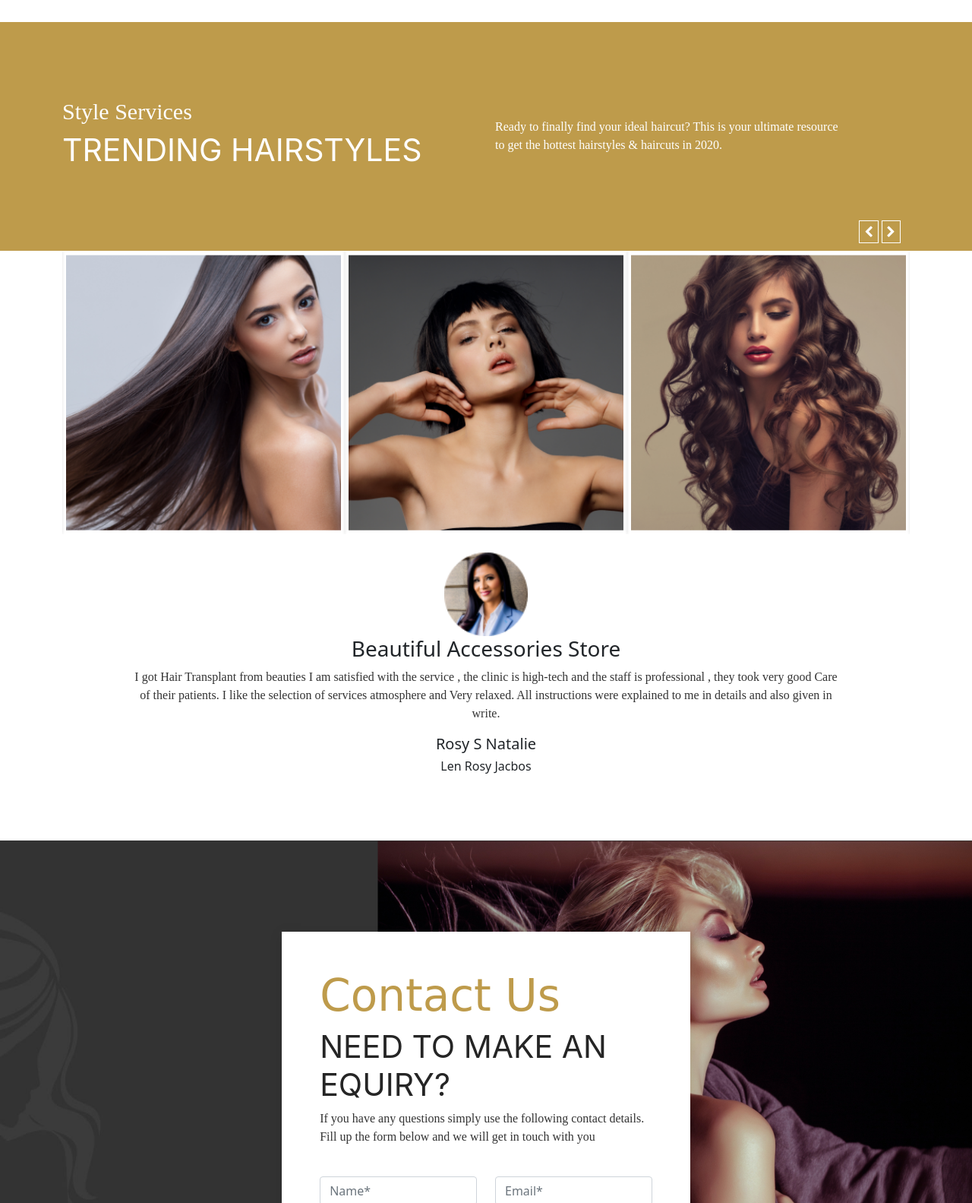
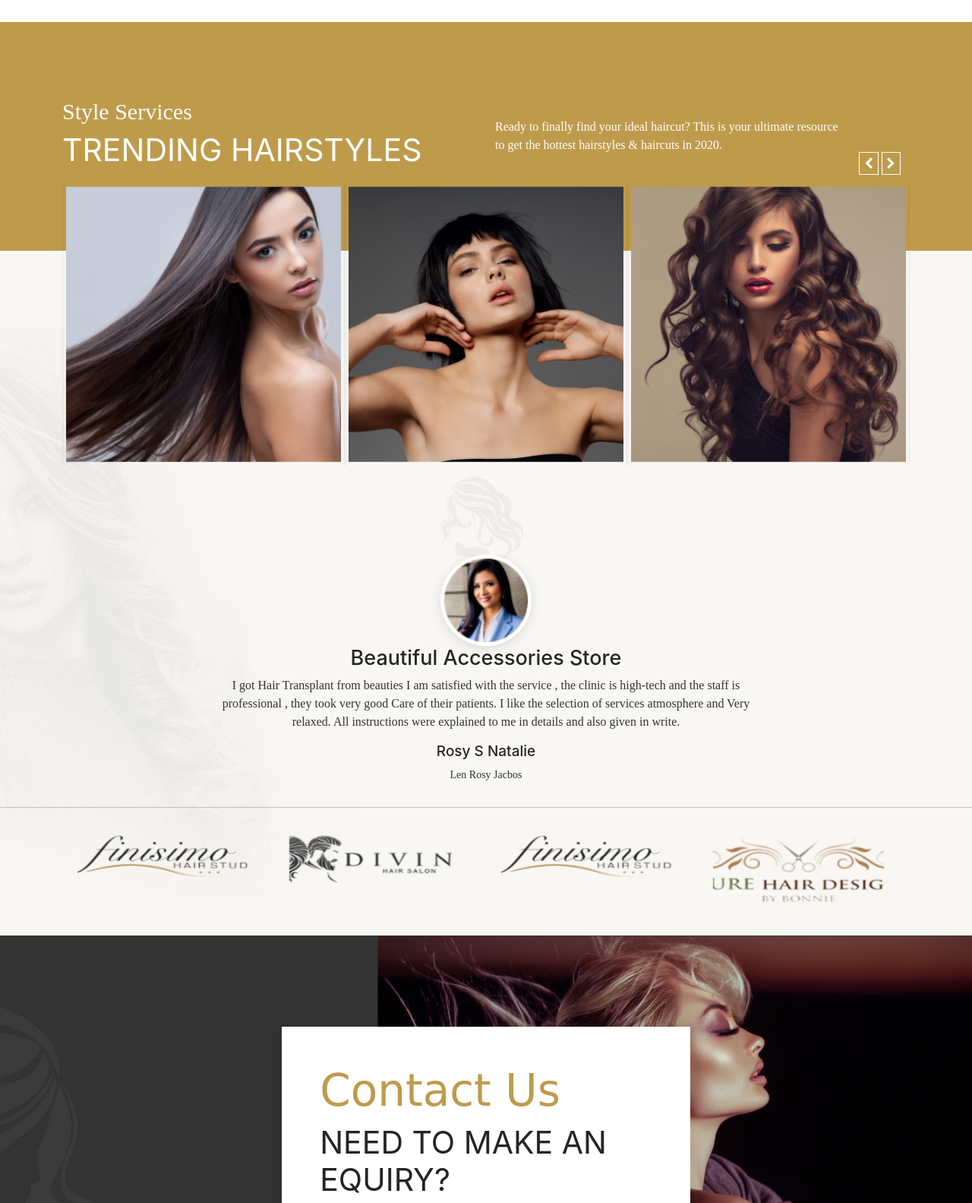
Before and after one commit to usmanshan39/creation31, a PHP site: page / in a window 1280 px wide. Shown: the part 4917-6500 px from the top of the page at 76% size. Run offline with PHP 8.4, Linux system fonts and the light colour scheme; some libraries are stand-ins or nearby versions; some web fonts are replaced.

Commit message:
home pages

```diff
--- a/assets/css/style.css
+++ b/assets/css/style.css
@@ -333,6 +333,12 @@ ul.bullet-ul li:after {
 .trending-test .gold-sec p {
     color: #fff;
 }
+.trending-test .testimonial-sec{
+    position: absolute;
+    top: 70%;
+    left: 0;
+    right: 0;
+}
 
 .trending-test .testimonial-sec .img-card {
     padding: 5px;
@@ -354,9 +360,56 @@ ul.bullet-ul li:after {
     border: 1px solid #fff;
 }
 
-.home-testimonial-sec .head-sec .test-profile{
+.home-testimonial-sec .head-sec .img-sec{
+    margin: auto;
+    width: 120px;
+    height: 120px;
+    display: flex;
+    align-items: center;
+    justify-content: center;
+    background-color: #fff;
+    box-shadow: 0px 3px 15px 0px rgba(0, 0, 0, 0.12);
+    border-radius: 50%;
+    -webkit-border-radius: 50%;
+    -moz-border-radius: 50%;
+    -ms-border-radius: 50%;
+    -o-border-radius: 50%;
+}
+
+.home-testimonial-sec{
+    background-image: url("../images/home-slider2-bg.jpeg");
+    background-position: center;
+    background-size: cover;
+    background-repeat: no-repeat;
+    padding-top: 400px;
+    padding-bottom: 0px;
+}
+
+.home-testimonial-sec .head-sec .img-sec .test-profile{
     width: 110px;
     height: 110px;
+}
+.home-testimonial-sec .text-sec .heading{
+    font-family: Inter;
+    font-size: 27px;
+    color: var(--main-black);
+}
+.home-testimonial-sec .body-sec .wri-name{
+    font-size: 19px;
+    font-family: Inter;
+    color: var(--main-black);
+}
+.home-testimonial-sec .body-sec .wri-post{
+    font-size: 14px;
+    font-family: Poppins;
+    color: var(--black-b);
+}
+
+.home-testimonial-sec .brands-testimonial .item{
+    padding: 20px;
+}
+.home-testimonial-sec .brands-testimonial .item img{
+    width: 225px;
 }
 
 
--- a/index.html
+++ b/index.html
@@ -531,7 +531,7 @@
         </div>
     </section>
 
-    <section class="trending-test mt-sec">
+    <section class="trending-test mt-sec position-relative">
         <div class="gold-sec">
             <div class="container">
                 <div class="row align-items-center">
@@ -595,22 +595,117 @@
     <section class="home-testimonial-sec">
         <div class="container">
             <div class="row">
-                <div class="col-md-10 m-auto">
+                <div class="col-md-10 col-lg-8 m-auto">
+                    <div id="home-testimonial-slider-b" class="owl-carousel">
+                        <div class="item">
+                            <div class="testimonial-content">
                                 <div class="test-card text-center">
                                     <div class="head-sec">
+                                        <div class="img-sec">
                                             <img src="./assets/images/user-profile.png" class="test-profile">
+                                        </div>
                                         <span class="golden-dot"></span>
                                     </div>
                                     <div class="text-sec">
                                         <h3 class="heading">Beautiful Accessories Store</h3>
-                            <p class="sec-temp14">I got Hair Transplant from beauties I am satisfied with the service , the clinic is high-tech and
-                                the staff is professional , they took very good Care of their patients. I like the selection of
-                                services atmosphere and Very relaxed. All instructions were explained to me in details and
+                                        <p class="sec-temp14">I got Hair Transplant from beauties I am satisfied with
+                                            the service , the clinic is high-tech and
+                                            the staff is professional , they took very good Care of their patients. I
+                                            like the selection of
+                                            services atmosphere and Very relaxed. All instructions were explained to me
+                                            in details and
                                             also given in write.</p>
                                     </div>
                                     <div class="body-sec">
                                         <h5 class="wri-name">Rosy S Natalie</h5>
-                            <h6 class="wri-post">Len Rosy Jacbos</h6>
+                                        <p class="wri-post">Len Rosy Jacbos</p>
+                                    </div>
+                                </div>
+                            </div>
+                        </div>
+                        <div class="item">
+                            <div class="testimonial-content">
+                                <div class="test-card text-center">
+                                    <div class="head-sec">
+                                        <div class="img-sec">
+                                            <img src="./assets/images/user-profile.png" class="test-profile">
+                                        </div>
+                                        <span class="golden-dot"></span>
+                                    </div>
+                                    <div class="text-sec">
+                                        <h3 class="heading">Beautiful Accessories Store</h3>
+                                        <p class="sec-temp14">I got Hair Transplant from beauties I am satisfied with
+                                            the service , the clinic is high-tech and
+                                            the staff is professional , they took very good Care of their patients. I
+                                            like the selection of
+                                            services atmosphere and Very relaxed. All instructions were explained to me
+                                            in details and
+                                            also given in write.</p>
+                                    </div>
+                                    <div class="body-sec">
+                                        <h5 class="wri-name">Rosy S Natalie</h5>
+                                        <p class="wri-post">Len Rosy Jacbos</p>
+                                    </div>
+                                </div>
+                            </div>
+                        </div>
+                        <div class="item">
+                            <div class="testimonial-content">
+                                <div class="test-card text-center">
+                                    <div class="head-sec">
+                                        <div class="img-sec">
+                                            <img src="./assets/images/user-profile.png" class="test-profile">
+                                        </div>
+                                        <span class="golden-dot"></span>
+                                    </div>
+                                    <div class="text-sec">
+                                        <h3 class="heading">Beautiful Accessories Store</h3>
+                                        <p class="sec-temp14">I got Hair Transplant from beauties I am satisfied with
+                                            the service , the clinic is high-tech and
+                                            the staff is professional , they took very good Care of their patients. I
+                                            like the selection of
+                                            services atmosphere and Very relaxed. All instructions were explained to me
+                                            in details and
+                                            also given in write.</p>
+                                    </div>
+                                    <div class="body-sec">
+                                        <h5 class="wri-name">Rosy S Natalie</h5>
+                                        <p class="wri-post">Len Rosy Jacbos</p>
+                                    </div>
+                                </div>
+                            </div>
+                        </div>
+                    </div>
+                </div>
+            </div>
+        </div>
+        <hr>
+        <div class="container">
+            <div class="brands-testimonial">
+                <div id="brands-testimonial" class="owl-carousel">
+                    <div class="item">
+                        <div class="testimonial-content">
+                            <img src="./assets/images/client-02.png.png" class="img-fluid">
+                        </div>
+                    </div>
+                    <div class="item">
+                        <div class="testimonial-content">
+                            <img src="./assets/images/client-03.png.png" class="img-fluid">
+                        </div>
+                    </div>
+                    <div class="item">
+                        <div class="testimonial-content">
+                            <img src="./assets/images/client-04.png.png" class="img-fluid">
+                        </div>
+                    </div>
+                    <div class="item">
+                        <div class="testimonial-content">
+                            <img src="./assets/images/client-05.png.png" class="img-fluid">
+                        </div>
+                    </div>
+                    <div class="item">
+                        <div class="testimonial-content">
+                            <img src="./assets/images/client-03.png.png" class="img-fluid">
                         </div>
                     </div>
                 </div>
@@ -618,7 +713,7 @@
         </div>
     </section>
 
-    <section class="contact-us-sec mt-sec">
+    <section class="contact-us-sec">
         <img src="./assets/images/contact-us-bg.jpeg" class="img-fluid d-lg-none">
         <div class="d-none d-lg-flex justify-content-end">
             <img src="./assets/images/contact-us-1.png" class="img-fluid img-right">
```
Also changed, not shown: other parts of assets/css/style.css (+30 -0 lines), assets/js/custom/script.js (+29 -22 lines), assets/images/client-02.png.png (added), assets/images/client-03.png.png (added), assets/images/client-04.png.png (added), assets/images/client-05.png.png (added), assets/images/home-slider2-bg.jpeg (added). Lines whose indentation alone changed are shown as unchanged.
